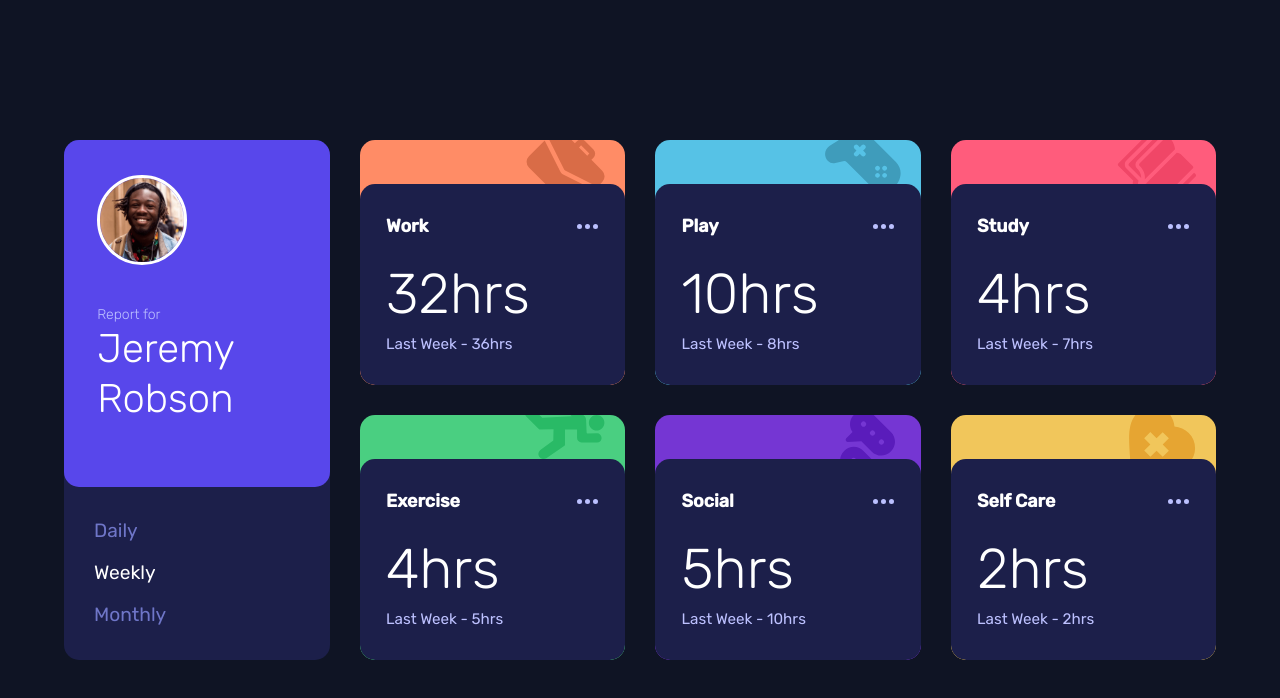
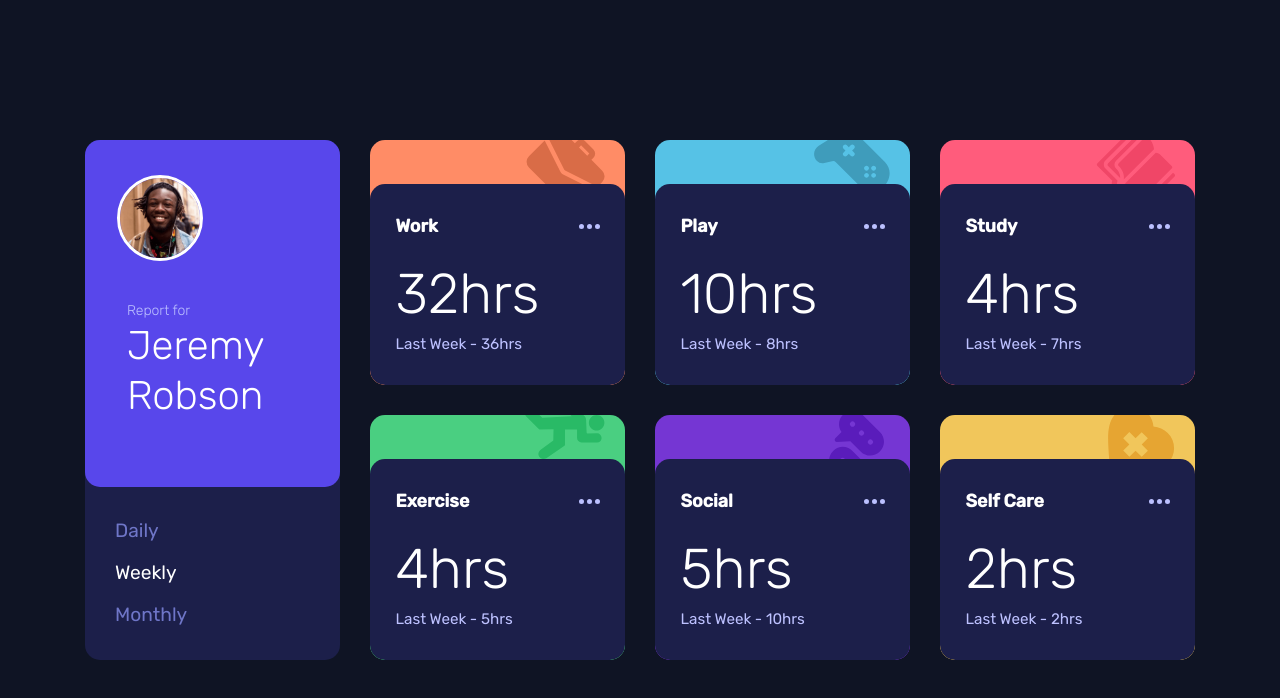
Before and after one commit to allyson-s-code/activity-tracking-dashboard, a plain HTML site: page index.html in a window 1280 px wide. Drawn offline with Linux system fonts and the light colour scheme.

Commit message:
Minor styling tweaks

```diff
--- a/script.js
+++ b/script.js
@@ -80,4 +80,5 @@ function previousMessage(currentSetting) {
   }
 }
 
+//render activity panel
 getData(currentSetting);
--- a/styles.css
+++ b/styles.css
@@ -185,7 +185,7 @@ main {
 }
 
 .c-intro__profile-container {
-  width: 85%;
+  width: 90%;
   display: grid;
   grid-template-columns: 1fr 2fr;
   grid-template-rows: 1fr;
@@ -195,6 +195,7 @@ main {
 
 .c-intro__img {
   width: 75%;
+  max-width: 100px;
   border-radius: 50%;
   border: 3px solid #ffffff;
 }
@@ -366,7 +367,7 @@ h1 {
   align-self: center;
 }
 
-@media screen and (min-width: 550px) {
+@media screen and (min-width: 520px) {
   /*--- General Styles ---*/
   h1 span {
     font-size: 2rem;
@@ -392,6 +393,11 @@ h1 {
 
   .c-tabs {
     width: 75%;
+  }
+
+  .c-intro__title {
+    justify-self: start;
+    padding-left: 10px;
   }
 
   /*--- Activity Panels ---*/
@@ -423,7 +429,7 @@ h1 {
 
   .c-container {
     width: 90%;
-    max-width: 1200px;
+    max-width: 1110px;
     display: grid;
     grid-template-columns: repeat(4, 1fr);
     grid-template-rows: repeat(2, 1fr);
```
